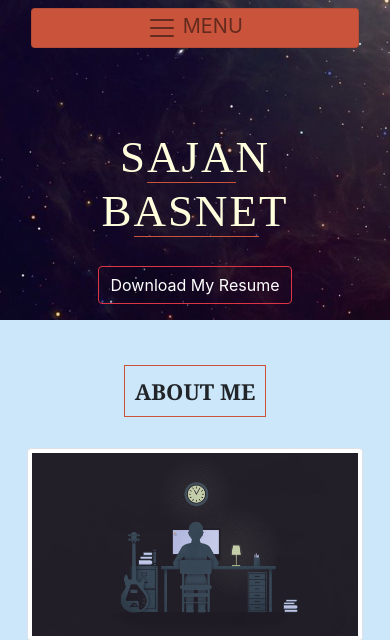
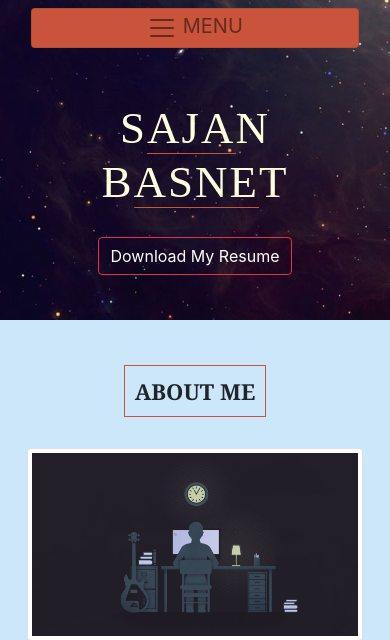
Before and after one commit to sajanbasnet75/sajanbasnet75.github.io, a PHP site: page / in a window 390 px wide. Shown: the top 640 px of the page. Run offline with PHP 8.4, Linux system fonts and the light colour scheme; some libraries are stand-ins or nearby versions.

Commit message:
personal

```diff
--- a/css/main.css
+++ b/css/main.css
@@ -6,7 +6,7 @@
 
 
  #hello_wor{
-        margin-top:30px;
+        margin-top:1px;
         padding: 20px
       }
  #hello_wor>h1{
--- a/index.html
+++ b/index.html
@@ -61,7 +61,7 @@
       	</li>
       </ul>
 
-      <ul class="nav iccon" id="nav_items_mob">
+      <ul class="nav iccon" id="nav_items_mob" style="min-height:65px;">
       	<li class="nav-item" style="padding:12px">
         	<a href="https://www.linkedin.com/in/sajan-basnet-b4b1b0148/" target="_blank"><img src="images/linkedin.png" class="icons" id="mob_icons"></a>
       	</li>
```
